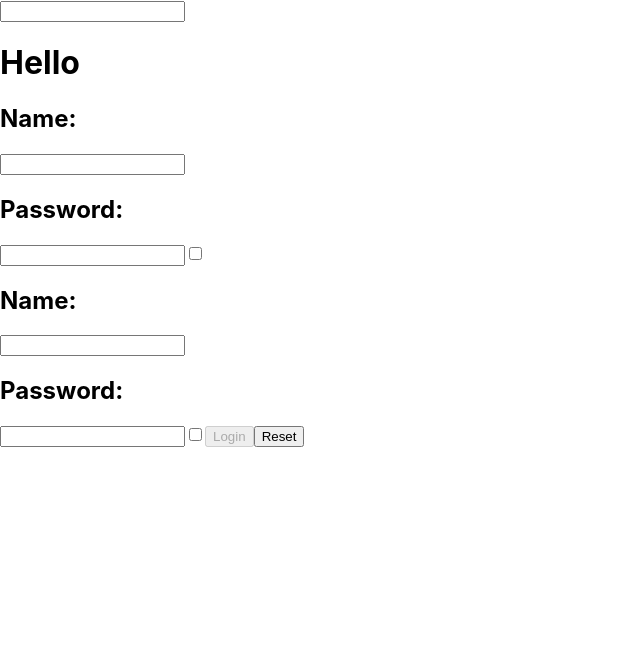
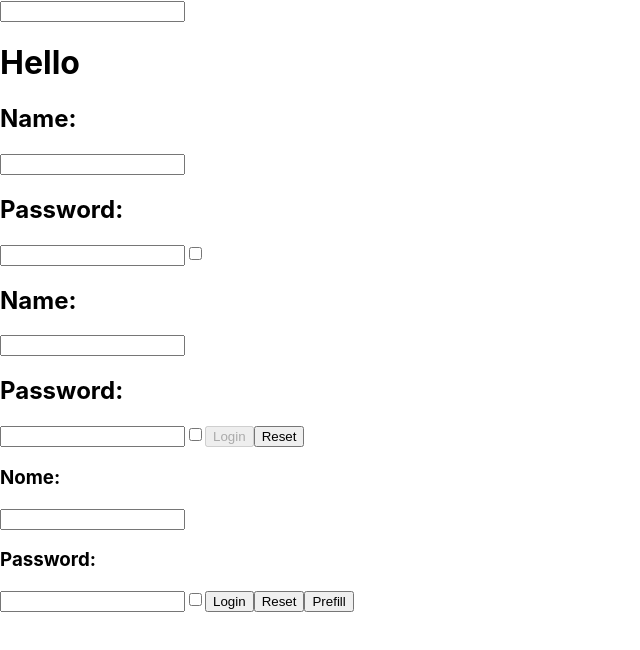
Before and after one commit to Gabriel1470/React-esercizi, a React (Create React App) app: page / in a window 1280 px wide. Shown: the top 650 px of the page, without its empty margins (0-640 px from the left). Built offline with nearby package versions, Linux system fonts and the light colour scheme.

Commit message:
forms 05

```diff
--- a/src/App.js
+++ b/src/App.js
@@ -1,6 +1,7 @@
 import { InteractiveWelcome } from "./component/InteractiveWelcome";
 import { Login } from "./component/Login";
 import { LoginBTN } from "./component/LoginBTN";
+import { UncontrolledLogin } from "./component/UncontrolledLogin";
 
 
 function App() {
@@ -9,6 +10,7 @@
     <InteractiveWelcome/>
     <Login/>
     <LoginBTN/>
+    <UncontrolledLogin/>
     </div>
   );
 }
--- /dev/null
+++ b/src/component/UncontrolledLogin.jsx
@@ -0,0 +1,51 @@
+import react, { createRef } from 'react';
+
+export class UncontrolledLogin extends react.Component {
+    _formRef = createRef()
+
+    inputHandler = (event) => {
+        event.preventDefault()
+
+        const username = event.target.elements.username.value
+        const password = event.target.elements.password.value
+        const remember = event.target.elements.remember.checked
+
+        console.log(
+            {
+                username,
+                password,
+                remember
+            }
+        )
+
+    }
+
+    handlerFormPrefill = () => {
+        this._formRef.current.elements.username.value = "Jhones"
+        this._formRef.current.elements.password.value = "passwordsicura123"
+        this._formRef.current.elements.remember.checked = true;
+
+    }
+
+    render() {
+
+        return (
+            <div>
+                <form ref={this._formRef} onSubmit={this.inputHandler}>
+                    <div>
+                        <h3>Nome:</h3>
+                        <input type="text" name="username" /></div>
+                    <div>
+                        <h3>Password:</h3>
+                        <input name="password" type="password" />
+                        <input name="remember" type="checkbox" />
+                        <button type="submit">Login</button>
+                        <button type='reset' >Reset</button>
+                        <button type='button' onClick={this.handlerFormPrefill}>Prefill</button>
+                    </div>
+                </form>
+            </div>
+        )
+    }
+
+}
```
